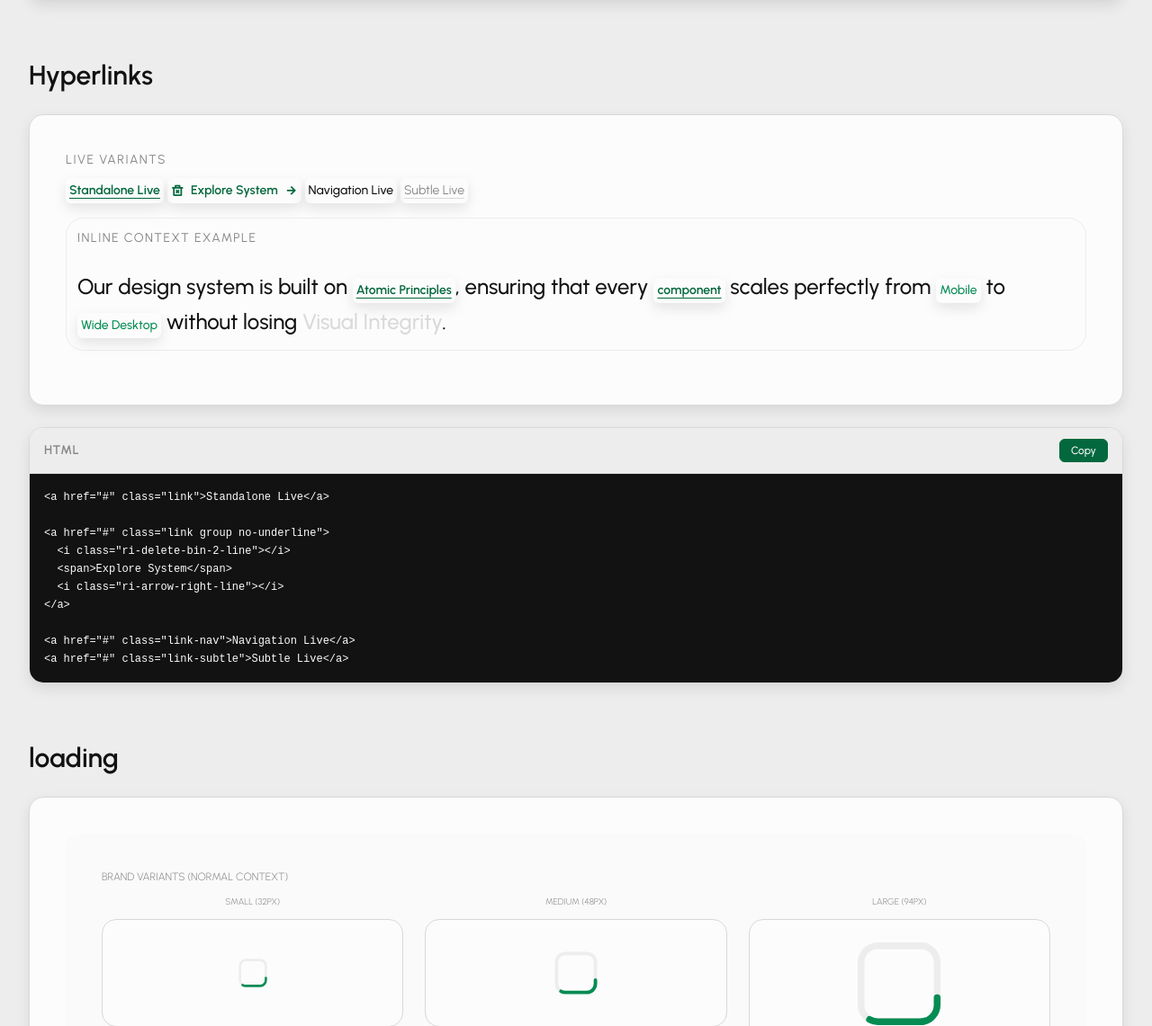
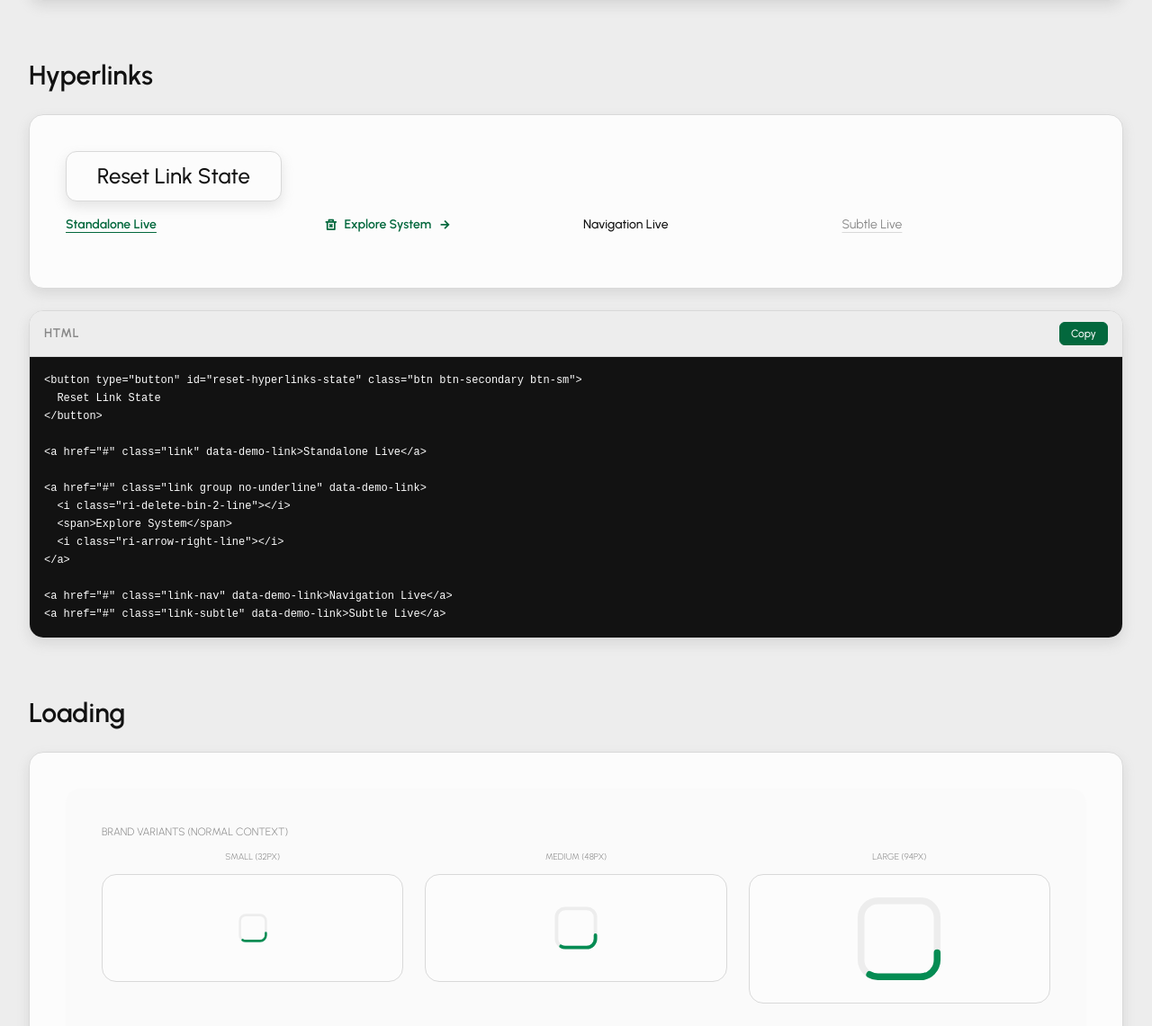
Before and after one commit to ggmtecit-prog/NexLed_UI_System, a PHP site: page /atoms.html in a window 1280 px wide. Shown: the part 5359-6500 px from the top of the page at 90% size. Run offline with PHP 8.4, Linux system fonts and the light colour scheme; some libraries are stand-ins or nearby versions.

Commit message:
Update design system components and tokens

```diff
--- a/atoms.html
+++ b/atoms.html
@@ -131,6 +131,7 @@
             line-height: var(--line-height-body-sm);
             white-space: pre;
         }
+
     </style>
 
 
@@ -789,21 +790,25 @@
                 </div>
 
                 <div
-                    class="glass-panel p-32 mb-24 flex flex-wrap gap-32 items-center justify-center p-40 border rounded-lg bg-white border-grey-secondary">
-                    <div class="space-y-16 pb-20">
+                    class="hyperlinks-demo glass-panel p-32 mb-24 flex flex-wrap gap-32 items-center justify-center p-40 border rounded-lg bg-white border-grey-secondary">
+                    <div class="space-y-16 pb-20 w-full">
 
                         <!-- Live Variants -->
-                        <div class="flex flex-col gap-10">
-                            <h3 class="text-sm text-grey-primary uppercase tracking-widest">Live Variants</h3>
-                            <div class="flex flex-wrap items-center gap-icon-xs">
+                        <div class="flex flex-col gap-16">
+                            <div class="flex items-center justify-between gap-12 flex-wrap">
+                                <button type="button" id="reset-hyperlinks-state" class="btn btn-secondary btn-sm">
+                                    Reset Link State
+                                </button>
+                            </div>
+                            <div class="grid grid-cols-1 sm:grid-cols-2 lg:grid-cols-4 gap-16">
 
                                 <!-- Standalone Live -->
-                                <a href="#" class="link">
+                                <a href="#" class="link" data-demo-link>
                                     Standalone Live
                                 </a>
 
                                 <!-- Link + Icon Live -->
-                                <a href="#" class="link group no-underline">
+                                <a href="#" class="link group no-underline" data-demo-link>
                                     <i class="ri-delete-bin-2-line"></i>
                                     <span>Explore System</span>
                                     <i
@@ -811,33 +816,19 @@
                                 </a>
 
                                 <!-- Navigation Live -->
-                                <a href="#" class="link-nav">
+                                <a href="#" class="link-nav" data-demo-link>
                                     Navigation Live
                                 </a>
 
                                 <!-- Subtle Live -->
-                                <a href="#" class="link-subtle">
+                                <a href="#" class="link-subtle" data-demo-link>
                                     Subtle Live
                                 </a>
 
                             </div>
                         </div>
 
-                        <!-- Inline Context Live -->
-                        <div class="bg-white p-12 rounded-btn border border-grey-tertiary">
-                            <h3 class="text-sm text-grey-primary uppercase tracking-widest mb-6">Inline context
-                                example</h3>
-                            <p class="text-h3 leading-relaxed text-black">
-                                Our design system is built on <a href="#" class="link">Atomic Principles</a>,
-                                ensuring that every <a href="#" class="link">component</a>
-                                scales perfectly from <a href="#" class="link-nav text-green-secondary">Mobile</a>
-                                to <a href="#" class="link-nav text-green-secondary">Wide
-                                    Desktop</a>
-                                without losing <a href="#"
-                                    class="text-grey-secondary no-underline cursor-not-allowed">Visual
-                                    Integrity</a>.
-                            </p>
-                        </div>
+
 
                     </div>
                 </div>
@@ -847,22 +838,26 @@
                         <p class="code-snippet-label">HTML</p>
                         <button type="button" class="copy-snippet-btn" data-copy-target="snippet-links">Copy</button>
                     </div>
-                    <pre><code id="snippet-links">&lt;a href="#" class="link"&gt;Standalone Live&lt;/a&gt;
+                    <pre><code id="snippet-links">&lt;button type="button" id="reset-hyperlinks-state" class="btn btn-secondary btn-sm"&gt;
+  Reset Link State
+&lt;/button&gt;
 
-&lt;a href="#" class="link group no-underline"&gt;
+&lt;a href="#" class="link" data-demo-link&gt;Standalone Live&lt;/a&gt;
+
+&lt;a href="#" class="link group no-underline" data-demo-link&gt;
   &lt;i class="ri-delete-bin-2-line"&gt;&lt;/i&gt;
   &lt;span&gt;Explore System&lt;/span&gt;
   &lt;i class="ri-arrow-right-line"&gt;&lt;/i&gt;
 &lt;/a&gt;
 
-&lt;a href="#" class="link-nav"&gt;Navigation Live&lt;/a&gt;
-&lt;a href="#" class="link-subtle"&gt;Subtle Live&lt;/a&gt;</code></pre>
+&lt;a href="#" class="link-nav" data-demo-link&gt;Navigation Live&lt;/a&gt;
+&lt;a href="#" class="link-subtle" data-demo-link&gt;Subtle Live&lt;/a&gt;</code></pre>
                 </div>
             </section>
 
             <section id="loading">
                 <div class="flex items-center gap-12 mb-24">
-                    <h2 class="text-h2 font-semibold">loading</h2>
+                    <h2 class="text-h2 font-semibold">Loading</h2>
                 </div>
 
                 <div
@@ -1331,6 +1326,91 @@
                             </li>
                         </ul>
                     </div>
+
+                    <div class="w-full flex flex-col items-center py-40 px-64">
+                        <div class="w-full max-w-standard flex flex-col gap-48 text-left">
+                            <article class="flex flex-col gap-12">
+                                <h3 class="text-nav-bar-h1 font-regular text-black">What are cookies?</h3>
+                                <p class="text-25px font-light text-black pl-32">
+                                    Cookies are small text files placed on the user's equipment or mobile device
+                                    (henceforth collectively referred to as "devices"), via a browser. The placement
+                                    of cookies allows the website to recognize your device on a next visit. When we
+                                    use the term cookies in this policy we refer to all files that collect
+                                    information in this way. Depending on the type of cookies, the refusal to install
+                                    them may result in the impossibility of accessing some of their areas or
+                                    receiving personalized information. At any time, through your browser, you can
+                                    decide to be notified of the receipt of cookies, as well as block their
+                                    installation on your devices.
+                                </p>
+                            </article>
+
+                            <article class="flex flex-col gap-12">
+                                <h3 class="text-nav-bar-h1 font-regular text-black">What are cookies?</h3>
+                                <p class="text-25px font-light text-black pl-32">
+                                    Cookies are small text files placed on the user's equipment or mobile device
+                                    (henceforth collectively referred to as "devices"), via a browser. The placement
+                                    of cookies allows the website to recognize your device on a next visit. When we
+                                    use the term cookies in this policy we refer to all files that collect
+                                    information in this way. Depending on the type of cookies, the refusal to install
+                                    them may result in the impossibility of accessing some of their areas or
+                                    receiving personalized information. At any time, through your browser, you can
+                                    decide to be notified of the receipt of cookies, as well as block their
+                                    installation on your devices.
+                                </p>
+                            </article>
+
+                            <article class="flex flex-col gap-12">
+                                <h3 class="text-nav-bar-h1 font-regular text-black">What are cookies?</h3>
+                                <p class="text-25px font-light text-black pl-32">
+                                    Cookies are small text files placed on the user's equipment or mobile device
+                                    (henceforth collectively referred to as "devices"), via a browser. The placement
+                                    of cookies allows the website to recognize your device on a next visit. When we
+                                    use the term cookies in this policy we refer to all files that collect
+                                    information in this way. Depending on the type of cookies, the refusal to install
+                                    them may result in the impossibility of accessing some of their areas or
+                                    receiving personalized information. At any time, through your browser, you can
+                                    decide to be notified of the receipt of cookies, as well as block their
+                                    installation on your devices.
+                                </p>
+                            </article>
+                        </div>
+                    </div>
+
+                    <div class="w-full py-40 px-64">
+                        <div class="grid grid-cols-1 md:grid-cols-12 gap-32 items-start">
+                            <div class="md:col-span-5">
+                                <div class="p-12 border border-grey-secondary rounded-md shadow-btn-default bg-white">
+                                    <img src="public/product-slide-1.png"
+                                        alt="Nexled product visual supporting FAQ and main questions content"
+                                        class="w-full object-cover rounded-md">
+                                </div>
+                            </div>
+
+                            <div class="md:col-span-7 flex flex-col gap-24 text-left">
+                                <h2 class="text-nav-bar-h1 font-medium text-black">
+                                    FAQ &amp; Main Questions
+                                </h2>
+                                <p class="text-body-xl font-light text-black max-w-standard">
+                                    Below is Frequently Asked Questions, along with clear and concise answers. It
+                                    provides quick access to essential information, helping clarify common doubts and
+                                    offering straightforward guidance on the most important topics.
+                                </p>
+
+                                <ul class="w-full max-w-standard flex flex-col gap-40 text-left pt-16">
+                                    <li class="flex gap-16">
+                                        <span class="text-38px font-regular text-black">&bull;</span>
+                                        <div class="flex flex-col gap-8">
+                                            <h3 class="text-38px font-regular text-black">How do I start a start</h3>
+                                            <p class="text-25px font-light text-black">Visit the contact page or use
+                                                the
+                                                scheduling option to book a session.</p>
+                                        </div>
+                                    </li>
+
+                                </ul>
+                            </div>
+                        </div>
+                    </div>
                 </div>
 
                 <div class="code-snippet">
@@ -1415,6 +1495,29 @@
                 }
             });
         });
+
+        const hyperlinksDemo = document.querySelector('#hyperlinks .hyperlinks-demo');
+        const resetHyperlinksStateButton = document.getElementById('reset-hyperlinks-state');
+
+        if (hyperlinksDemo) {
+            const demoLinks = hyperlinksDemo.querySelectorAll('[data-demo-link]');
+
+            demoLinks.forEach((link) => {
+                link.addEventListener('click', (event) => {
+                    event.preventDefault();
+                    link.classList.add('is-visited');
+                });
+            });
+
+            if (resetHyperlinksStateButton) {
+                resetHyperlinksStateButton.addEventListener('click', () => {
+                    demoLinks.forEach((link) => {
+                        link.classList.remove('is-visited');
+                        link.blur();
+                    });
+                });
+            }
+        }
     </script>
 </body>
 
--- a/src/config-cdn.js
+++ b/src/config-cdn.js
@@ -46,6 +46,9 @@ const DESIGN_TOKENS = {
             'nav-bar-h1': '40px',
             'h1': '36px',
             '35px': '35px',
+            '38px': '38px',
+            '45px': '45px',
+            '25px': '25px',
             'h2': '30px',
             'h3': '24px',
             'body-xl': '20px',
--- a/src/nexled.css
+++ b/src/nexled.css
@@ -859,6 +859,69 @@ textarea {
   outline-offset: var(--focus-ring-offset);
 }
 
+/* Hyperlinks demo overrides (Atoms page) */
+.hyperlinks-demo .link,
+.hyperlinks-demo .link-nav,
+.hyperlinks-demo .link-subtle {
+  padding: 0;
+  border-radius: 0;
+  box-shadow: none;
+}
+
+.hyperlinks-demo .link:hover,
+.hyperlinks-demo .link-nav:hover,
+.hyperlinks-demo .link-subtle:hover,
+.hyperlinks-demo .link:active,
+.hyperlinks-demo .link-nav:active,
+.hyperlinks-demo .link-subtle:active {
+  transform: none;
+  box-shadow: none;
+}
+
+.hyperlinks-demo .link:visited {
+  color: var(--color-green-primary);
+}
+
+.hyperlinks-demo .link-nav:visited {
+  color: var(--color-black);
+}
+
+.hyperlinks-demo .link-subtle:visited {
+  color: var(--color-grey-primary);
+  text-decoration-color: var(--color-grey-secondary);
+}
+
+.hyperlinks-demo .link.is-visited,
+.hyperlinks-demo .link-nav.is-visited {
+  color: var(--color-link-visited);
+}
+
+.hyperlinks-demo .link-subtle.is-visited {
+  color: var(--color-link-visited);
+  text-decoration-color: var(--color-link-visited);
+}
+
+.hyperlinks-demo .inline-link {
+  color: var(--color-green-primary);
+  text-decoration: underline;
+  text-decoration-thickness: var(--border-thin);
+  text-underline-offset: var(--space-4);
+  transition: color var(--motion-duration-default) var(--motion-ease-premium);
+}
+
+.hyperlinks-demo .inline-link:hover {
+  color: var(--color-green-secondary);
+}
+
+.hyperlinks-demo .inline-link:visited {
+  color: var(--color-green-primary);
+}
+
+.hyperlinks-demo .inline-link.is-visited {
+  color: var(--color-link-visited);
+  text-decoration-color: var(--color-link-visited);
+}
+
 /* TOOLTIPS */
 .tooltip-wrapper {
   position: relative;
--- a/src/tokens/tokens_by_file/typography.js
+++ b/src/tokens/tokens_by_file/typography.js
@@ -1,5 +1,8 @@
 export const fontSizes = {
   'display': '48px',
+  '38px': '38px',
+  '45px': '45px',
+  '25px': '25px',
   'button-lg': '32px',
   'h1': '36px',
   'h2': '30px',
```
Also changed, not shown: blank/index_blank.html (renamed from blank/index.html, +11 -82 lines), index.html (+30 -63 lines).
